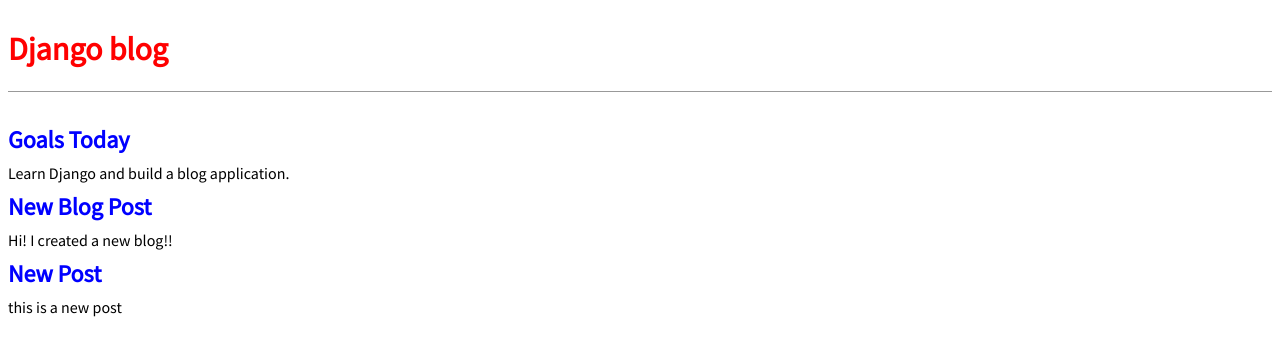
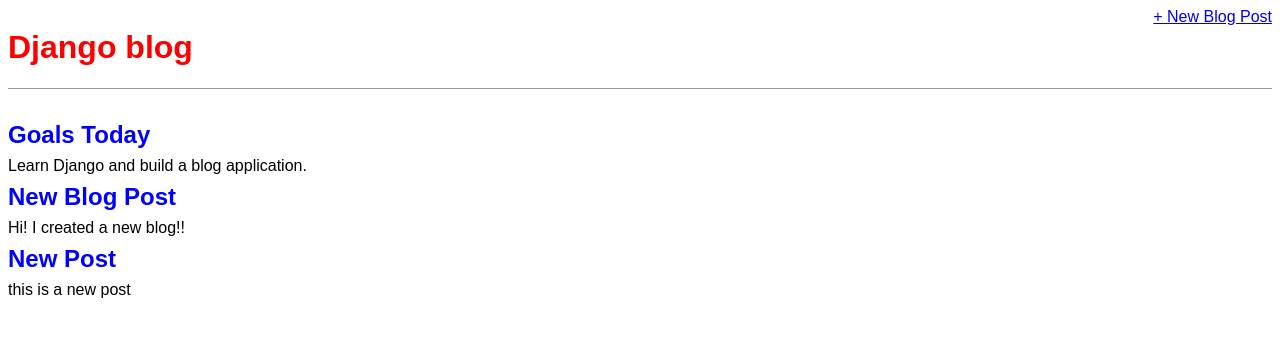
Before and after one commit to sangwan14/blog-app, a Django app: page / in a window 1280 px wide. Shown: the top 356 px of the page. Run offline with Django 4.2, Linux system fonts and the light colour scheme; data comes from the database, SQL or seed files in the repository; both versions use the stored data as it was after the commit.

Commit message:
Blog app with forms

```diff
--- a/blog/models.py
+++ b/blog/models.py
@@ -1,5 +1,6 @@
 # blog/models.py
 from django.db import models
+from django.urls import reverse
 
 class Post(models.Model):
     title = models.CharField(max_length = 200)
@@ -11,3 +12,6 @@ class Post(models.Model):
 
     def __str__(self):
         return self.title
+
+    def get_absolute_url(self):
+        return reverse('post_detail', args=[str(self.id)])
--- a/blog/urls.py
+++ b/blog/urls.py
@@ -4,4 +4,7 @@ from . import views
 urlpatterns = [
     path('', views.BlogListView.as_view(), name='home'),
     path('post/<int:pk>/', views.BlogDetailView.as_view(), name='post_detail'),
+    path('post/new/', views.BlogCreateView.as_view(), name='post_new'),
+    path('post/<int:pk>/edit/', views.BlogUpdateView.as_view(), name='post_edit'),
+    path('post/<int:pk>/delete/', views.BlogDeleteView.as_view(), name='post_delete')
 ]
--- a/blog/views.py
+++ b/blog/views.py
@@ -1,5 +1,8 @@
 # blog/views.py
 from django.views.generic import ListView, DetailView
+from django.views.generic.edit import CreateView, UpdateView, DeleteView
+from django.urls import reverse_lazy
+
 from . models import Post
 
 class BlogListView(ListView):
@@ -10,3 +13,18 @@ class BlogDetailView(DetailView):
     model = Post
     template_name = 'post_detail.html'
     context_object_name = 'anything_you_want' # Default: object or post
+
+class BlogCreateView(CreateView):
+    model = Post
+    template_name = 'post_new.html'
+    fields = '__all__' # ['title', 'author', 'body']
+
+class BlogUpdateView(UpdateView):
+    model = Post
+    template_name = 'post_edit.html'
+    fields = ['title', 'body']
+
+class BlogDeleteView(DeleteView):
+    model = Post
+    template_name = "post_delete.html"
+    success_url = reverse_lazy('home')
--- a/templates/base.html
+++ b/templates/base.html
@@ -1,18 +1,22 @@
 {% load static %}
 
-<!-- templates/base.html -->
 <html>
 <head>
     <title>Django blog</title>
-    <link href="https://fonts.googleapis.com/css?family=Source+Sans+Pro:400" rel="\
-stylesheet">
+    <link href="https://fonts.googleapis.com/css?family=Source+Sans+Pro:400" rel\
+    ="stylesheet">
     <link rel="stylesheet" href="{% static 'css/base.css' %}">
 </head>
 <body>
-    <header>
-        <h1><a href="/">Django blog</a></h1>
-    </header>
     <div class="container">
+        <header>
+            <div class="nav-left">
+                <h1><a href="/">Django blog</a></h1>
+            </div>
+            <div class="nav-right">
+                <a href="{% url 'post_new' %}">+ New Blog Post</a>
+            </div>
+        </header>
         {% block content %}
         {% endblock content %}
     </div>
```
Also changed, not shown: blog/tests.py (+23 -2 lines), templates/post_delete.html (added, +8 -0 lines), templates/post_detail.html (+7 -5 lines), templates/post_edit.html (added, +8 -0 lines), templates/post_new.html (added, +9 -0 lines), db.sqlite3, templates/home.html (indentation only).
